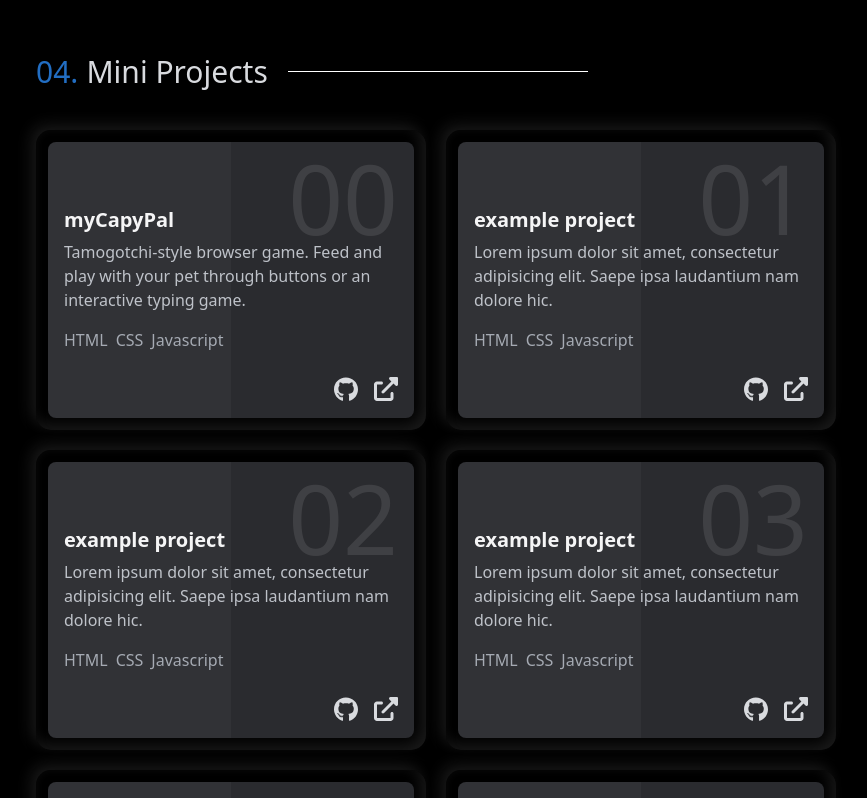
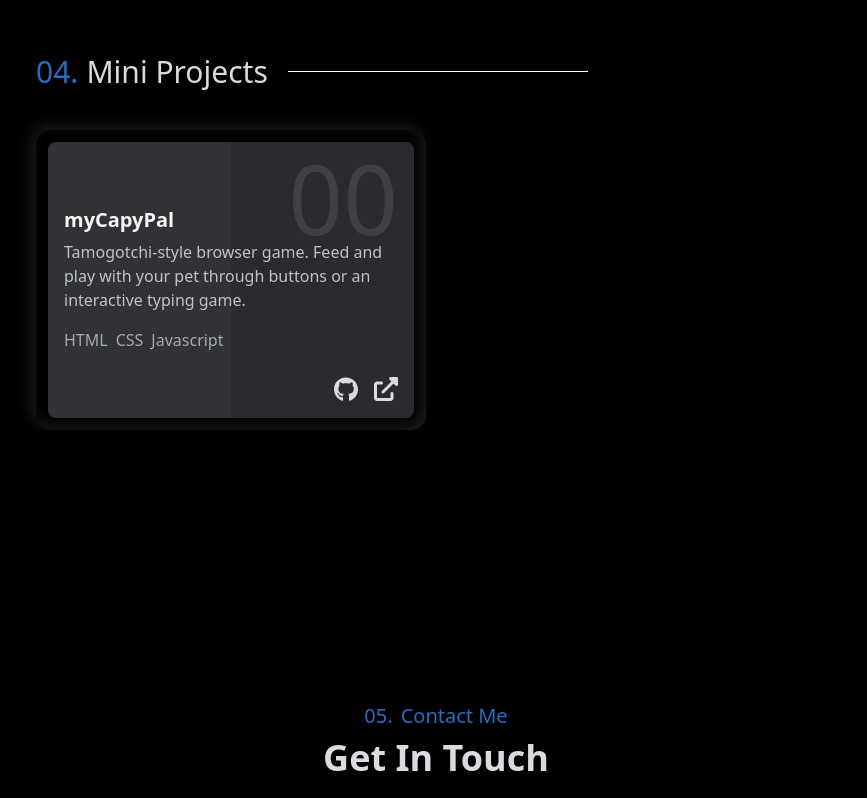
Before and after one commit to cotsao/cotsao-portfolio-1.0, a Nuxt app: page /about in a window 1280 px wide. Shown: the part 3180-3978 px from the top of the page, without its empty margins (204-1071 px from the left). Built offline with nearby package versions, Linux system fonts and the light colour scheme.

Commit message:
example projects removed

```diff
--- a/pages/about.vue
+++ b/pages/about.vue
@@ -724,54 +724,6 @@ export default {
           technologies: ["HTML", "CSS", "Javascript"],
           github: "https://github.com/cotsao/My-Capy-Pal",
           demo: "https://cotsao.github.io/My-Capy-Pal/"
-        },
-        {
-          title: "example project",
-          description:
-            "Lorem ipsum dolor sit amet, consectetur adipisicing elit. Saepe ipsa laudantium nam dolore hic. ",
-          technologies: ["HTML", "CSS", "Javascript"],
-          github: "github",
-          demo: ""
-        },
-        {
-          title: "example project",
-          description:
-            "Lorem ipsum dolor sit amet, consectetur adipisicing elit. Saepe ipsa laudantium nam dolore hic. ",
-          technologies: ["HTML", "CSS", "Javascript"],
-          github: "github",
-          demo: "demo"
-        },
-        {
-          title: "example project",
-          description:
-            "Lorem ipsum dolor sit amet, consectetur adipisicing elit. Saepe ipsa laudantium nam dolore hic. ",
-          technologies: ["HTML", "CSS", "Javascript"],
-          github: "github",
-          demo: "demo"
-        },
-        {
-          title: "example project",
-          description:
-            "Lorem ipsum dolor sit amet, consectetur adipisicing elit. Saepe ipsa laudantium nam dolore hic. ",
-          technologies: ["HTML", "CSS", "Javascript"],
-          github: "github",
-          demo: "demo"
-        },
-        {
-          title: "example project",
-          description:
-            "Lorem ipsum dolor sit amet, consectetur adipisicing elit. Saepe ipsa laudantium nam dolore hic. ",
-          technologies: ["HTML", "CSS", "Javascript"],
-          github: "github",
-          demo: "demo"
-        },
-        {
-          title: "example project",
-          description:
-            "Lorem ipsum dolor sit amet, consectetur adipisicing elit. Saepe ipsa laudantium nam dolore hic. ",
-          technologies: ["HTML", "CSS", "Javascript"],
-          github: "github",
-          demo: "demo"
         }
       ],
       hide: true
```
